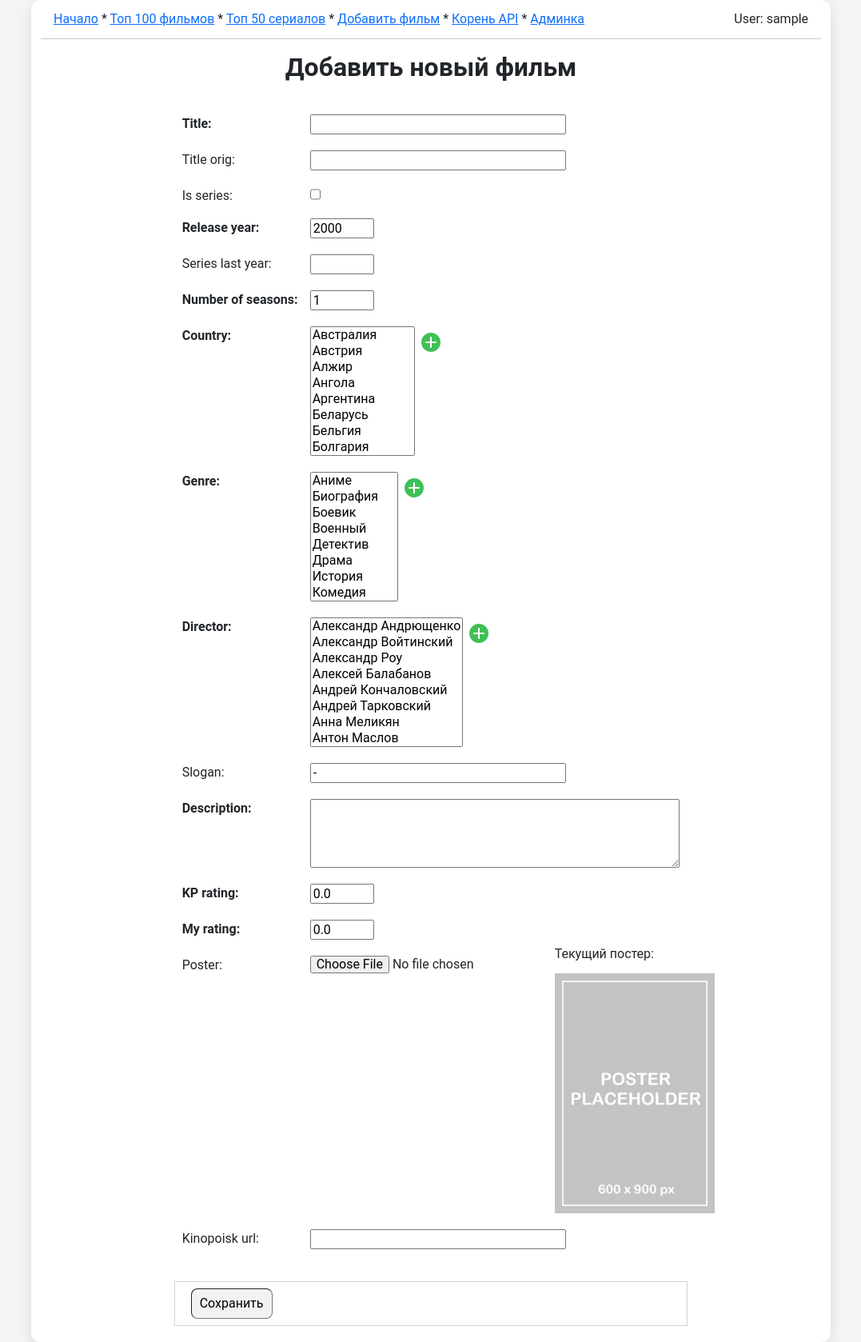
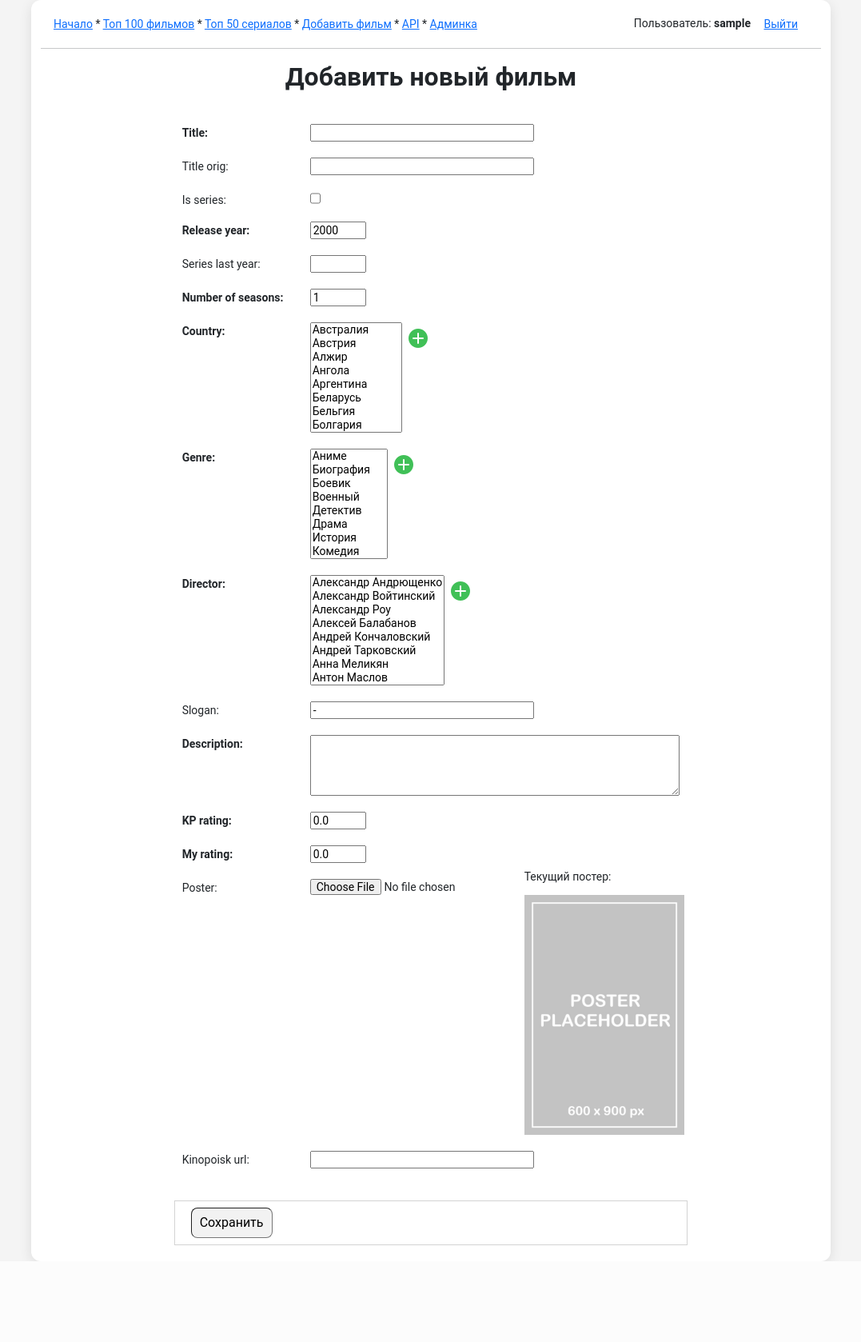
Before and after one commit to peternest/django-mymovies-db, a Django app: page /movies/add/ in a window 1280 px wide. Shown: the whole page at 80% size, without its empty margins (101-1178 px from the left). After the commit the page ends 1577 px from the top, so only its background shows below. Run offline with Django 5.2, Linux system fonts and the light colour scheme; the visitor is signed in with stand-in values (Sample User, id 1); data comes from the database, SQL or seed files in the repository.

Commit message:
Added login/logout links

```diff
--- a/src/apps/movies/static/movies/css/style.css
+++ b/src/apps/movies/static/movies/css/style.css
@@ -1,7 +1,7 @@
 body {
     background-color: #f4f4f4;
     font-family: Roboto, Helvetica, Arial, sans-serif;
-	font-size: 16px;
+	font-size: 14px;
 	line-height: 1;
     margin: 0;
     padding: 0;
@@ -11,6 +11,14 @@ body {
     background-color: #ffffff;
     border-radius: 12px;
     box-shadow: 0 4px 16px rgba(0, 0, 0, 0.1);
+}
+
+.inline-form {
+    display: inline;
+}
+.btn-font-size {
+    font-size: 14px;
+    line-height: 1;
 }
 
 .universal-button {
@@ -73,6 +81,7 @@ INDEX
     margin-bottom: 10px;
 }
 .subtitle {
+    font-style: italic;
     text-align: center;
     color: #777;
     margin-bottom: 30px;
--- a/src/apps/movies/templates/base_generic.html
+++ b/src/apps/movies/templates/base_generic.html
@@ -15,23 +15,29 @@
 <div class="container container-shadow" style="min-width: 1000px; width: 1000px;">
 
 <!-- Top navigation bar -->
-<div class="row">
+<div class="row align-items-center">
   <div class="col">
     <div class="p-3">
-      <span><a href="/movies/">Начало</a></span> *
-      <span><a href="/movies/top100/">Топ 100 фильмов</a></span> *
-      <span><a href="/movies/series-top50/">Топ 50 сериалов</a></span> *
-      <span><a href="/movies/add/">Добавить фильм</a></span> *
-      <span><a href="/api/">Корень API</a></span> *
-      <span><a href="/admin/">Админка</a></span>
+      <span><a href="/movies/">Начало</a></span>
+      * <span><a href="/movies/top100/">Топ 100 фильмов</a></span>
+      * <span><a href="/movies/series-top50/">Топ 50 сериалов</a></span>
+      * <span><a href="/movies/add/">Добавить фильм</a></span>
+      * <span><a href="/api/">API</a></span>
+      {% if user.is_authenticated %}
+      * <span><a href="/admin/">Админка</a></span>
+      {% endif %}
     </div>
   </div>
   <div class="col-auto">
     <div class="p-3">
     {% if user.is_authenticated %}
-      <span>User: {{ user.get_username }}</span>
+      Пользователь: <strong>{{ user.get_username }}</strong>
+      <form id="logout-form" action="/admin/logout/?next={{ request.path }}" method="post" class="inline-form">
+        {% csrf_token %}
+        <button type="submit" class="btn btn-link btn-font-size">Выйти</button>
+      </form>
     {% else %}
-      <span>Login</span>
+      <a href="/admin/login/?next={{ request.path }}">Войти</a>
     {% endif %}
     </div>
   </div>
--- a/src/apps/movies/templates/index.html
+++ b/src/apps/movies/templates/index.html
@@ -11,6 +11,8 @@
   <link rel="icon" href="{% static 'movies/images/favicon.png' %}"/>
 </head>
 <body>
+
+<!-- Page without top navigation bar -->
 
 <div class="container container-shadow index-page-style">
 <div class="row">
@@ -39,6 +41,7 @@
     <ul>
         <li>Фильмов: {{ num_movies }}</li>
         <li>Сериалов: {{ num_series }}</li>
+        <li>Пользователей: {{ num_users }}</li>
     </ul>
 </div>
 {% endblock %}
--- a/src/apps/movies/views.py
+++ b/src/apps/movies/views.py
@@ -1,6 +1,7 @@
 from dataclasses import dataclass
 from typing import Any, ClassVar, Final, LiteralString
 
+from django.contrib.auth.models import User
 from django.db.models import Model, Q
 from django.db.models.manager import BaseManager
 from django.http import HttpRequest, HttpResponse, HttpResponseRedirect, JsonResponse
@@ -23,9 +24,11 @@ class Option:
 def index(request: HttpRequest) -> HttpResponse:
     num_movies: Final = Movie.objects.filter(is_series=False).count()
     num_series: Final = Movie.objects.filter(is_series=True).count()
+    num_users: Final = User.objects.filter(is_active=True).count()
     context = {
         "num_movies": num_movies,
         "num_series": num_series,
+        "num_users": num_users,
     }
     return render(request, "index.html", context=context)
 
--- a/src/core/urls.py
+++ b/src/core/urls.py
@@ -2,12 +2,11 @@ from django.conf import settings
 from django.conf.urls.static import static
 from django.contrib import admin
 from django.urls import include, path
-
-from core.views import MoviesRedirectView
+from django.views.generic import RedirectView
 
 
 urlpatterns = [
-    path("", MoviesRedirectView.as_view()),
+    path("", RedirectView.as_view(url="/movies/")),
     path("admin/", admin.site.urls),
     path("movies/", include("apps.movies.urls")),
     path("api/", include("apps.movies.urls_api")),
--- a/src/core/views.py
+++ b/src/core/views.py
@@ -1,5 +1,5 @@
 from django.views.generic import RedirectView
 
 
-class MoviesRedirectView(RedirectView):
+class UnusedMoviesRedirectView(RedirectView):
     url = "/movies/"
```
